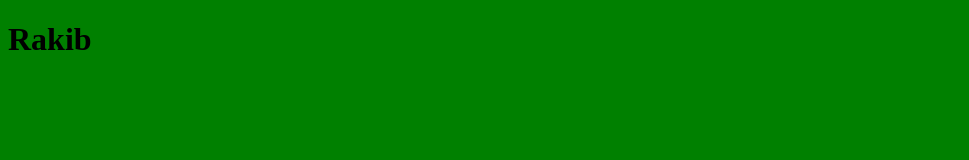
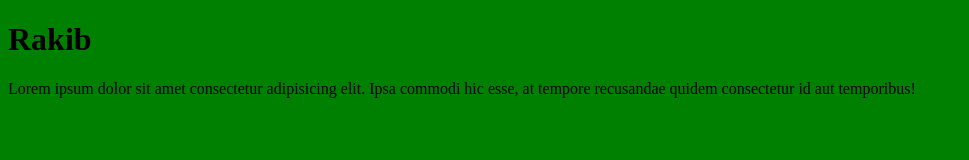
Before and after one commit to rakib8799/my-first-website, a plain HTML site: page my-first-website/index.html in a window 1280 px wide. Shown: the whole page, without its empty margins (0-969 px from the left). Drawn offline with Linux system fonts and the light colour scheme.

Commit message:
learned github

```diff
--- a/my-first-website/index.html
+++ b/my-first-website/index.html
@@ -10,6 +10,8 @@
 
 <body>
     <h1>Rakib</h1>
+    <p>Lorem ipsum dolor sit amet consectetur adipisicing elit. Ipsa commodi hic esse, at tempore recusandae quidem
+        consectetur id aut temporibus!</p>
 </body>
 
 </html>
```
